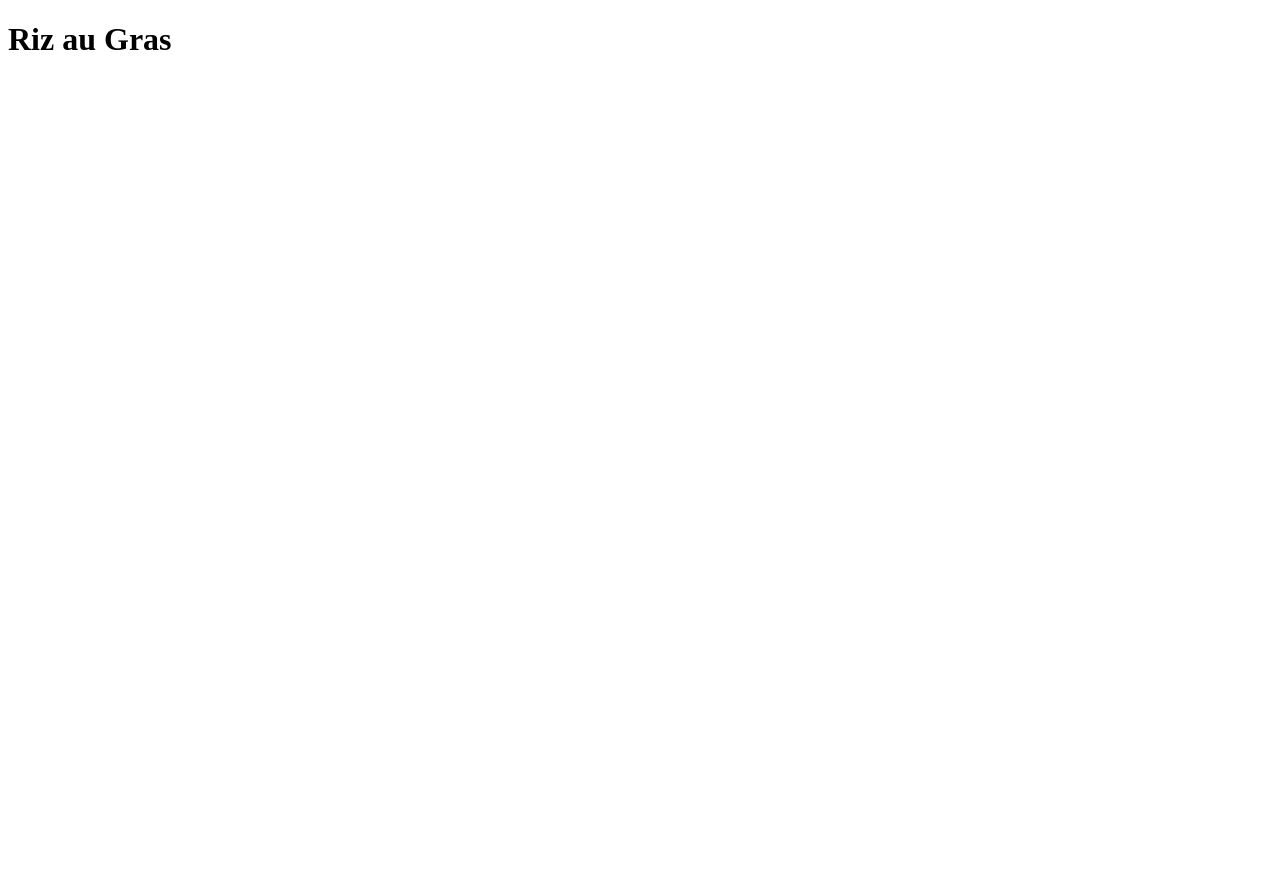
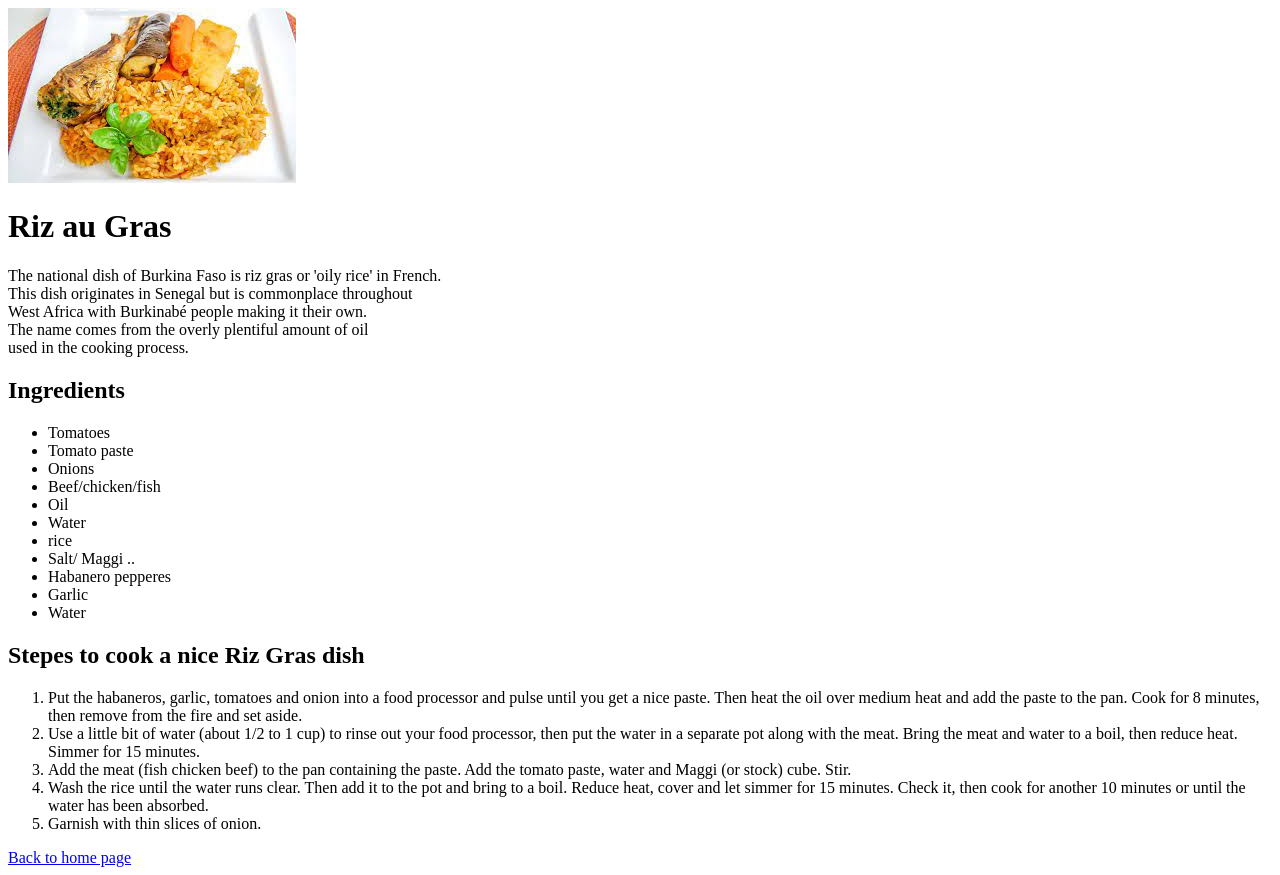
Before and after one commit to Thierno1998/odin-recipes, a plain HTML site: page recipes/rigra.html in a window 1280 px wide. Before the commit the page ends 800 px from the top, so only its background shows below. Drawn offline with Linux system fonts and the light colour scheme.

Commit message:
i add in the rigra.html an image and how to make that recipe using unorder/order lists

```diff
--- a/recipes/rigra.html
+++ b/recipes/rigra.html
@@ -6,6 +6,41 @@
     <title>Rigra Recipes</title>
 </head>
 <body>
+    <img src="../images/download.jpeg" alt="I dish of riz au gras meal !" sizes="" srcset="">
     <h1>Riz au Gras</h1>
+    <p>
+        The national dish of Burkina Faso is riz gras or 'oily rice' in French. <br>
+        This dish originates in Senegal but is commonplace throughout <br>
+        West Africa with Burkinabé people making it their own. <br>
+        The name comes from the overly plentiful amount of oil <br>
+        used in the cooking process.</p>
+
+    <h2>Ingredients</h2>
+    <ul>
+        <li>Tomatoes</li>
+        <li>Tomato paste</li>
+        <li>Onions</li>
+        <li>Beef/chicken/fish</li>
+        <li>Oil</li>
+        <li>Water</li>
+        <li>rice</li>
+        <li>Salt/ Maggi ..</li>
+        <li>Habanero pepperes</li>
+        <li>Garlic</li>
+        <li>Water</li>
+    </ul>
+
+
+    <h2>Stepes to cook a nice Riz Gras dish</h2>
+    <ol>
+        <li>Put the habaneros, garlic, tomatoes and onion into a food processor and pulse until you get a nice paste. Then heat the oil over medium heat and add the paste to the pan. Cook for 8 minutes, then remove from the fire and set aside.</li>
+        <li>Use a little bit of water (about 1/2 to 1 cup) to rinse out your food processor, then put the water in a separate pot along with the meat. Bring the meat and water to a boil, then reduce heat. Simmer for 15 minutes.</li>
+        <li>Add the meat (fish chicken beef) to the pan containing the paste. Add the tomato paste, water and Maggi (or stock) cube. Stir.</li>
+        <li>Wash the rice until the water runs clear. Then add it to the pot and bring to a boil. Reduce heat, cover and let simmer for 15 minutes. Check it, then cook for another 10 minutes or until the water has been absorbed.</li>
+        <li>Garnish with thin slices of onion.</li>
+    </ol>
+
+    <a href="../index.html" target="_self" rel="noopener noreferrer">Back to home page</a>
+
 </body>
 </html>
```
Also changed, not shown: index.html (+2 -1 lines), images/download.jpeg (added).
